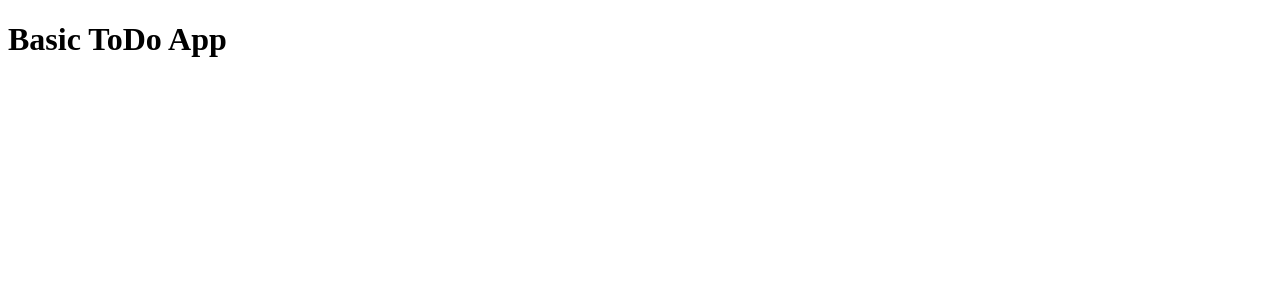
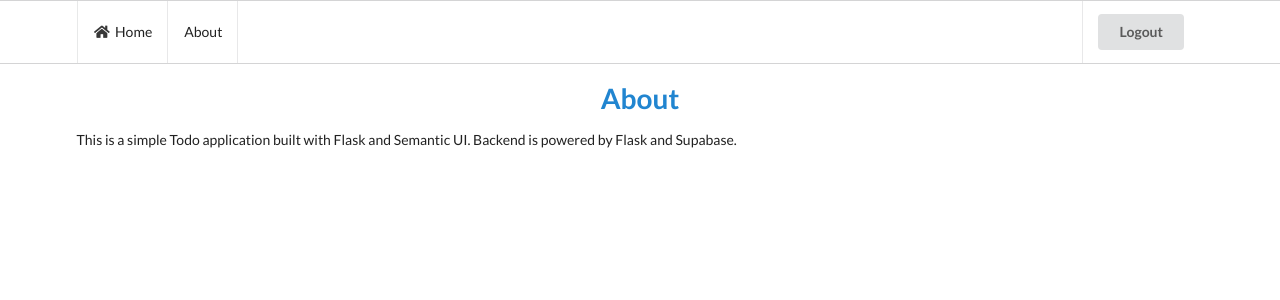
Before and after one commit to hc2985/ToDo, a Flask app: page /about in a window 1280 px wide. Shown: the top 300 px of the page. Run offline with Flask 3, Linux system fonts and the light colour scheme; some libraries are stand-ins or nearby versions.

Commit message:
UI, Sign-Up, better Update behavior
UI hotbar, Signing up with email now works, UI implementation WIP. ToDo's don't shift order when updated anymore and numbered based how many ToDo's there are.

```diff
--- a/app.py
+++ b/app.py
@@ -25,7 +25,7 @@ def index():
     if not user:
         return redirect(url_for("landing"))
 
-    todo_list = supabase.table("todos").select("*").eq("user_id", user).execute()
+    todo_list = supabase.table("todos").select("*").eq("user_id", user).order("id").execute()
     return render_template("home.html", todo_list=todo_list.data)
 
 @app.route("/add", methods=["POST"])
@@ -57,6 +57,14 @@ def delete(todo_id):
     supabase.table("todos").delete().eq("id", todo_id).execute()
     return redirect(url_for("index"))
 
+@app.route("/auth", methods=["POST"])
+def auth():
+    action = request.form.get("action")
+    if action == "login":
+        return login()
+    if action == "signup":
+        return signup()
+
 @app.route("/login", methods=["POST"])
 def login():
     #handle user login with email/password through supabase
@@ -76,15 +84,33 @@ def login():
 
     except Exception as e:
         print(f"Error logging in: {e}")
-        return render_template("login.html", error="Invalid credentials")
+        return render_template("landing.html", error="Invalid credentials")
 
 @app.route("/signup")
 def signup():
-    return render_template("signup.html")
+    #handle user login with email/password through supabase
+    email = request.form.get("email")
+    password = request.form.get("password")
+
+    try:
+        response = supabase.auth.sign_up({
+            'email': email,
+            'password': password,
+        })
+
+        session['user_id'] = response.user.id
+        session['user_email'] = response.user.email
+
+        return redirect(url_for("landing"))
+
+    except Exception as e:
+        print(f"Error signing up: {e}")
+    return render_template("landing.html", error="Invalid credentials")
 
 @app.route("/logout", methods=["POST"])
 def logout():
     session.clear()
+    supabase.auth.sign_out()
     return redirect(url_for("landing"))
 
 @app.route("/about")
--- a/templates/about.html
+++ b/templates/about.html
@@ -4,8 +4,32 @@
     <meta charset="UTF-8">
     <meta name="viewport" content="width=device-width, initial-scale=1.0">
     <title>About</title>
+
+    <link rel="stylesheet" href="https://cdn.jsdelivr.net/npm/semantic-ui@2.5.0/dist/semantic.min.css">
+    <script src="https://cdn.jsdelivr.net/npm/semantic-ui@2.5.0/dist/semantic.min.js"></script>
 </head>
 <body>
-<h1>Basic ToDo App</h1>
+<div class="ui attached stackable menu">
+        <div class="ui container">
+            <a class="item" href="/home">
+                <i class="home icon"></i> Home
+            </a>
+            <a class="item" href="/about">About</a>
+            <div class="right item">
+                <form action="/logout" method="POST">
+                    <button class="ui button" type="submit">Logout</button>
+                </form>
+            </div>
+        </div>
+    </div>
+
+    <div style = "margin-top: 20px;" class="ui container">
+
+    <div class="ui center aligned header">
+        <h1 class="ui blue header"> About </h1>
+    </div>
+    <p>This is a simple Todo application built with Flask and Semantic UI. Backend is powered by Flask and Supabase.</p>
+
+    </div>
 </body>
 </html>
```
Also changed, not shown: templates/home.html (+24 -9 lines), templates/landing.html (+9 -8 lines).
